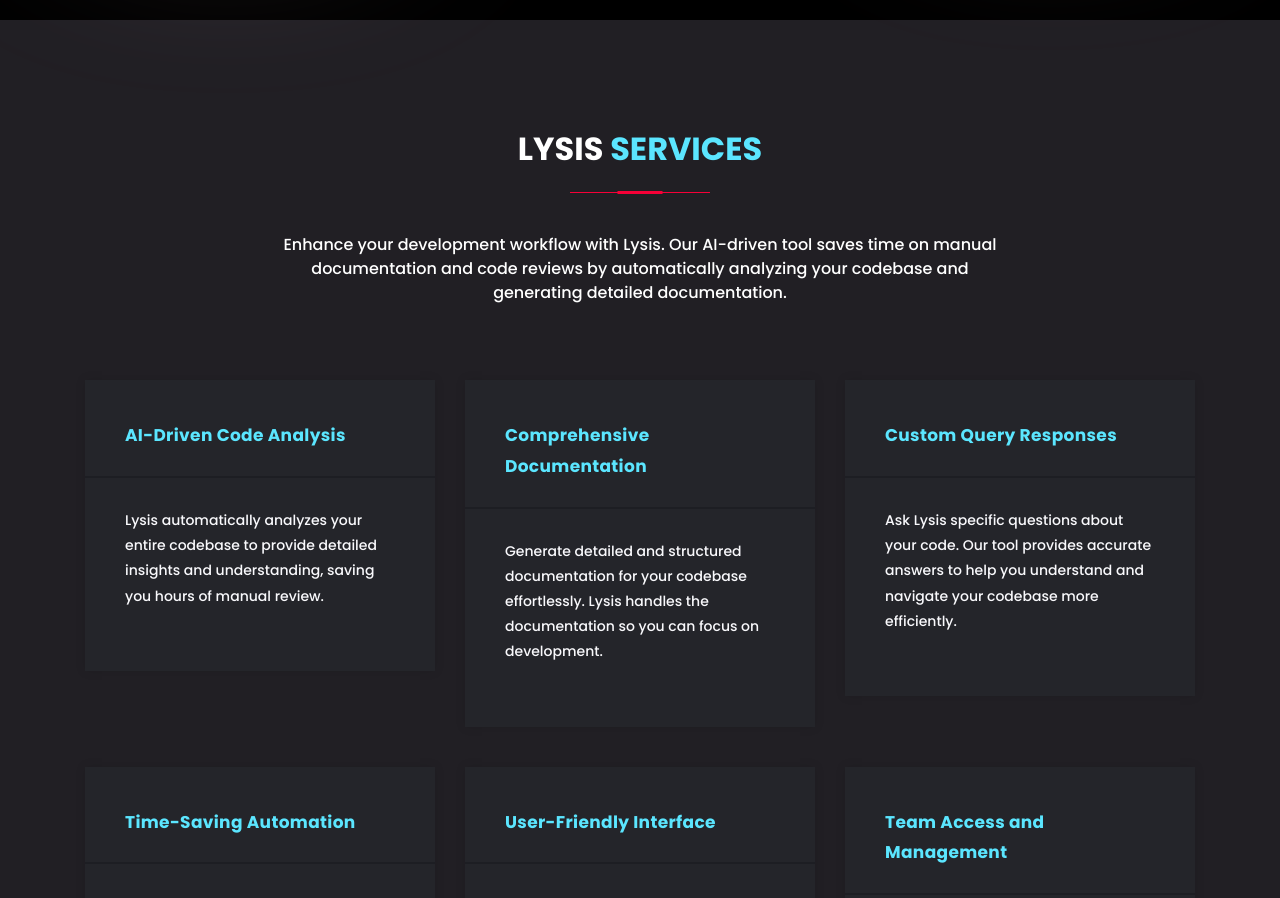
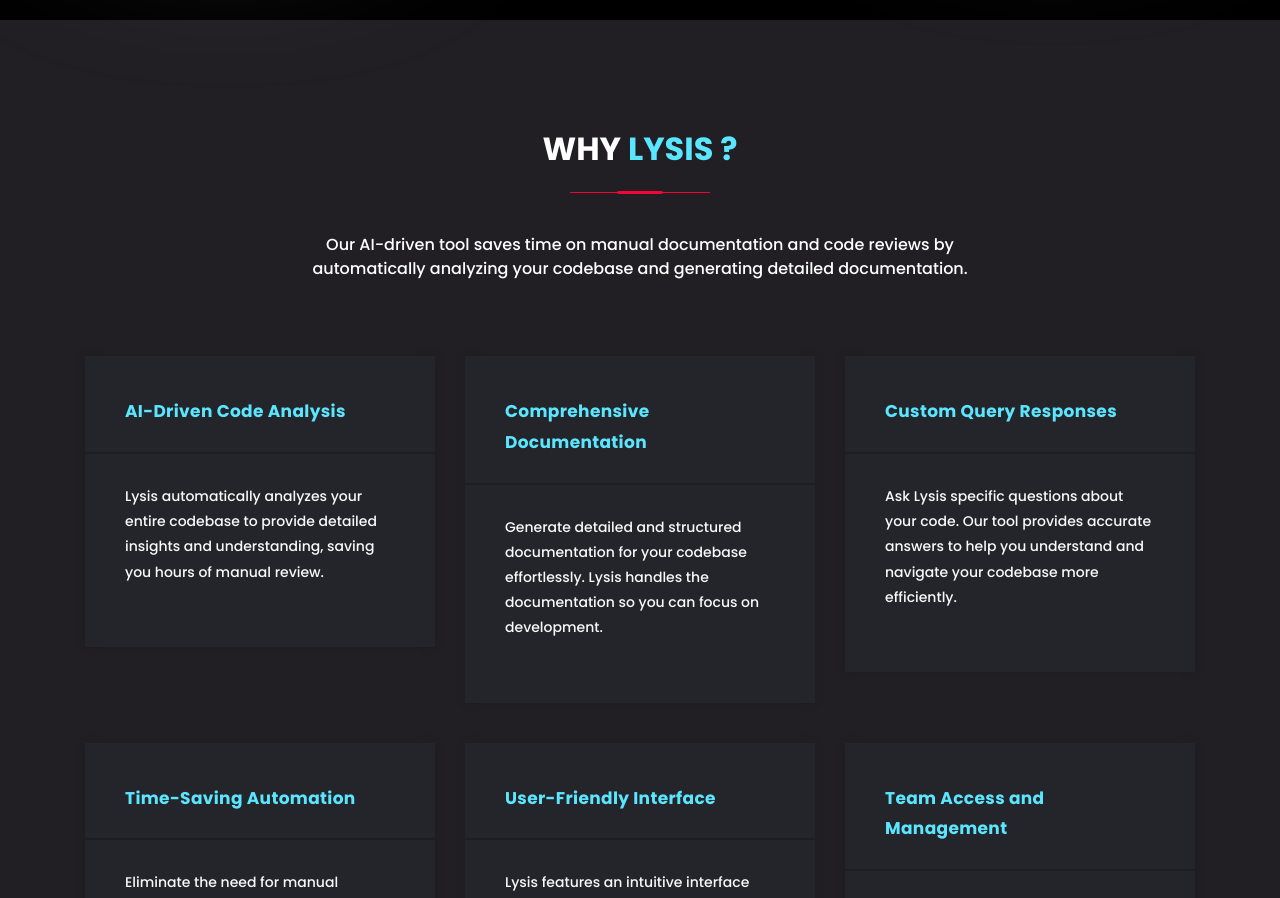
Before and after one commit to darshan-magdum/Lysis, a React (Create React App) app in the folder Frontend/lysis/: page / in a window 1280 px wide. Shown: the part 780-1678 px from the top of the page. Built offline with nearby package versions, Linux system fonts and the light colour scheme.

Commit message:
changed title for service page

```diff
--- a/Frontend/lysis/src/Screens/Landingpage/ServicesSection.js
+++ b/Frontend/lysis/src/Screens/Landingpage/ServicesSection.js
@@ -9,10 +9,10 @@
           <div className="col-md-10 col-lg-8">
             <div className="header-section">
               <h2 className="title">
-                Lysis <span>Services</span>
+               Why<span> Lysis ?</span>
               </h2>
               <p className="description">
-                Enhance your development workflow with Lysis. Our AI-driven tool
+              Our AI-driven tool
                 saves time on manual documentation and code reviews by
                 automatically analyzing your codebase and generating detailed
                 documentation.
```
